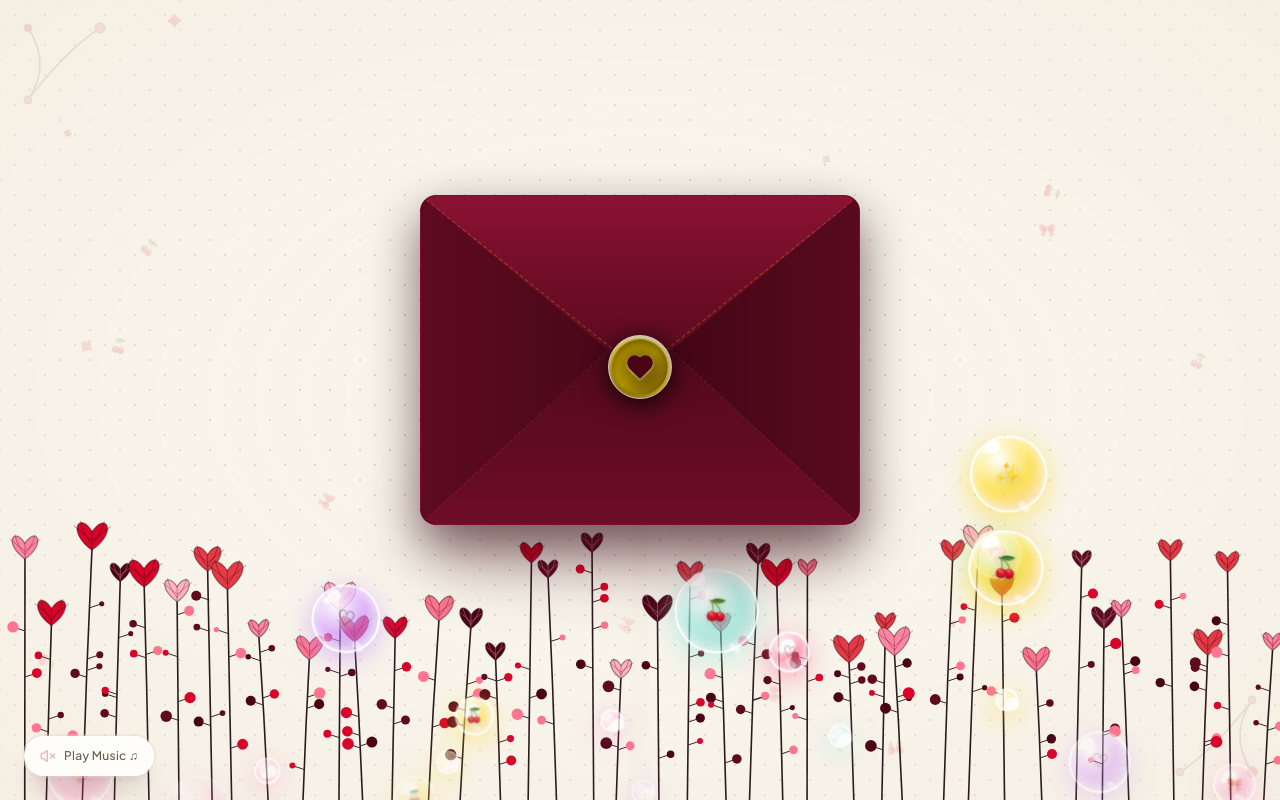
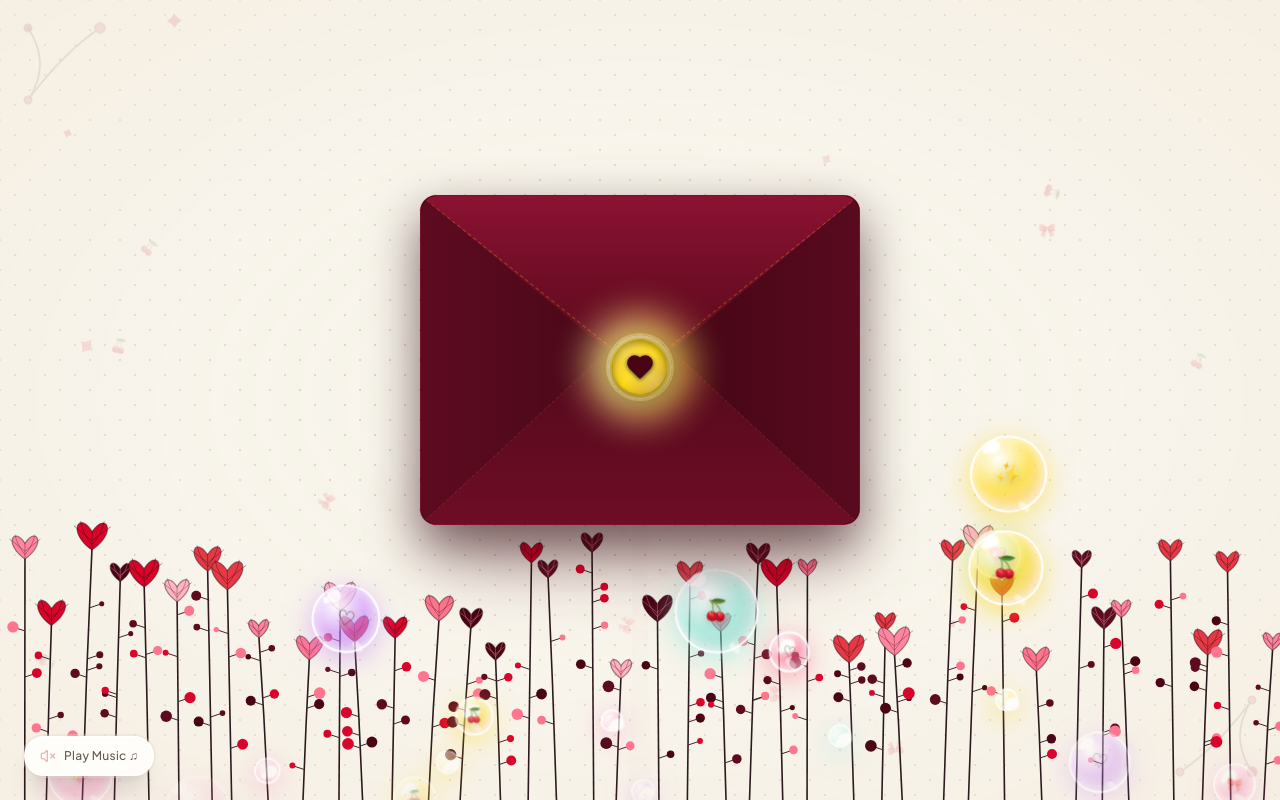
Before and after one commit to TriMind100/birthdaytemplat5, a React (Vite) app: page / in a window 1280 px wide. Built offline with nearby package versions, Linux system fonts and the light colour scheme; a web font is replaced by a local one.

Commit message:
feat(envelope): add soft yellowish and crystal prism wax seal glow effects

```diff
--- a/src/components/Envelope.jsx
+++ b/src/components/Envelope.jsx
@@ -130,7 +130,7 @@ export const Envelope = ({ onOpen }) => {
             </div>
           </motion.div>
 
-          {/* Hyper-Realistic 3D Melted Gold Wax Seal */}
+          {/* Hyper-Realistic 3D Melted Gold Wax Seal with Soft Yellowish Glow */}
           <AnimatePresence>
             {!isOpen && (
               <motion.div
@@ -140,15 +140,32 @@ export const Envelope = ({ onOpen }) => {
                 className="absolute top-[52%] left-1/2 -translate-x-1/2 -translate-y-1/2 z-40"
               >
                 <div className="relative group/seal">
+                  {/* Soft Yellowish Radial Light Aura */}
+                  <motion.div
+                    animate={{
+                      scale: [1, 1.16, 1],
+                      opacity: [0.45, 0.75, 0.45],
+                    }}
+                    transition={{
+                      duration: 2.4,
+                      repeat: Infinity,
+                      ease: 'easeInOut',
+                    }}
+                    className="absolute -inset-3 sm:-inset-4.5 rounded-full bg-gradient-to-r from-[#FFF59D] via-[#FFE082] to-[#FFD54F] blur-lg pointer-events-none"
+                  />
+
                   {/* Real Cast Shadow under Wax Seal */}
                   <div className="absolute top-1 left-1 inset-0 rounded-full bg-black/50 blur-md pointer-events-none" />
 
-                  {/* Organic Dripping 3D Wax Seal Body */}
-                  <div className="w-12 h-12 sm:w-16 sm:h-16 rounded-full bg-gradient-to-tr from-[#997A00] via-[#FFD700] to-[#FFE58F] p-[3px] shadow-[0_8px_25px_rgba(0,0,0,0.5),inset_0_2px_4px_rgba(255,255,255,0.8)] border border-[#FFF0F3] flex items-center justify-center text-[#4A0515] transform transition-transform duration-300 group-hover:scale-110">
+                  {/* Organic Dripping 3D Wax Seal Body with Warm Yellowish Glow */}
+                  <div className="w-12 h-12 sm:w-16 sm:h-16 rounded-full bg-gradient-to-tr from-[#997A00] via-[#FFD700] to-[#FFE58F] p-[3px] shadow-[0_0_20px_rgba(255,235,110,0.8),0_0_35px_rgba(255,215,0,0.45),0_6px_20px_rgba(0,0,0,0.4),inset_0_2px_4px_rgba(255,255,255,0.9)] border border-[#FFF8DC] flex items-center justify-center text-[#4A0515] transform transition-transform duration-300 group-hover:scale-110 ring-2 ring-[#FFE082]/70">
 
                     {/* Embossed Inner Indent */}
-                    <div className="w-full h-full rounded-full bg-gradient-to-br from-[#E6B800] via-[#FFD700] to-[#B8860B] shadow-[inset_0_3px_6px_rgba(0,0,0,0.4)] flex items-center justify-center border border-[#997A00]/40">
-                      <Heart className="w-5 h-5 sm:w-7 sm:h-7 fill-current text-[#4A0515] filter drop-shadow-[0_1px_1px_rgba(255,255,255,0.6)]" />
+                    <div className="w-full h-full rounded-full bg-gradient-to-br from-[#E6B800] via-[#FFD700] to-[#B8860B] shadow-[inset_0_3px_6px_rgba(0,0,0,0.4)] flex items-center justify-center border border-[#997A00]/40 relative overflow-hidden">
+                      {/* Shimmer Flare */}
+                      <div className="absolute inset-0 bg-gradient-to-tr from-transparent via-white/40 to-transparent animate-pulse pointer-events-none" />
+
+                      <Heart className="w-5 h-5 sm:w-7 sm:h-7 fill-current text-[#4A0515] relative z-10 filter drop-shadow-[0_0_5px_rgba(255,235,110,0.85)] drop-shadow-[0_1px_2px_rgba(0,0,0,0.8)]" />
                     </div>
 
                   </div>
```
